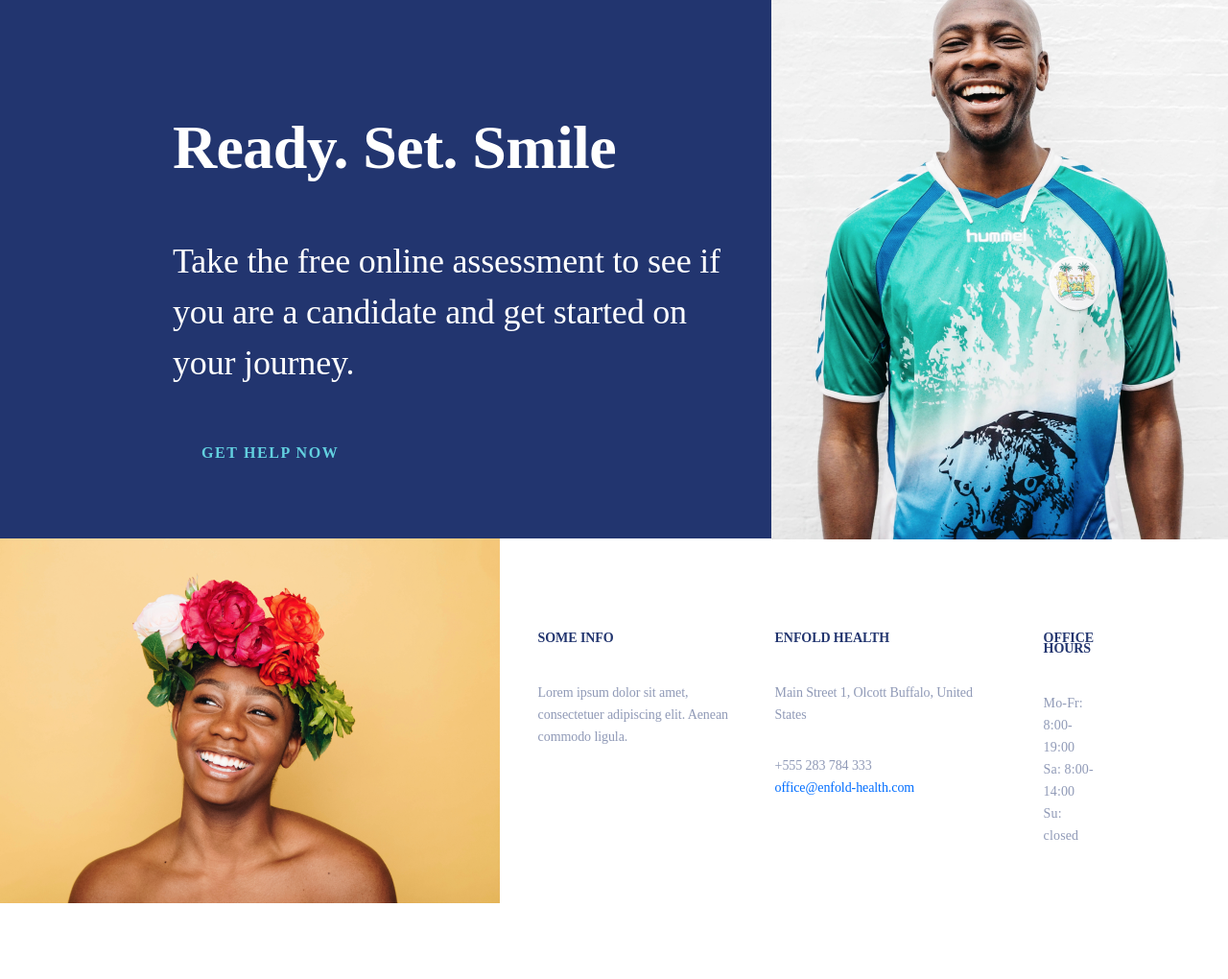
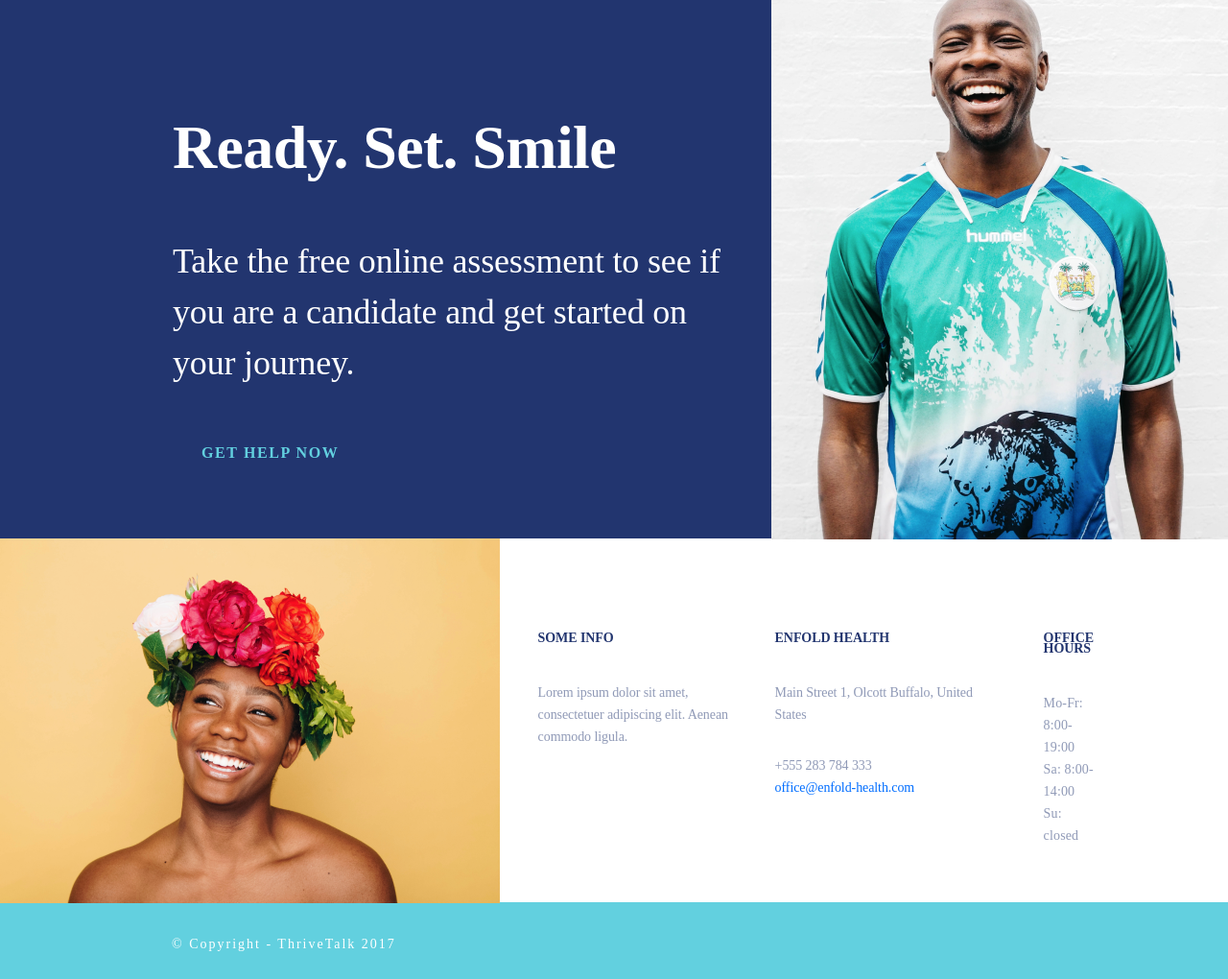
Before and after one commit to lexuss221/ThriveTalk, a plain HTML site: page index.html in a window 1280 px wide. Shown: the part 6078-7098 px from the top of the page at 96% size. Before the commit the page ends 7023 px from the top, so only its background shows below. Drawn offline with Linux system fonts and the light colour scheme; a web font is replaced by a local one.

Commit message:
сделала футер

```diff
--- a/index.html
+++ b/index.html
@@ -151,6 +151,9 @@
                 <img src="img/autumn-goodman-242825.png" alt="" class="end-image">
             </div>
         </section>
+        <footer class="footer">
+            <h2 class="footer-title">© Copyright - ThriveTalk  2017</h2>
+        </footer>
     </main>
 
 
--- a/style.css
+++ b/style.css
@@ -535,7 +535,6 @@ line-height: 11px;
 letter-spacing: -0.006em;
 margin-bottom: 40px;
 color: #22356F;
-
 }
 
 .info-text{
@@ -579,3 +578,25 @@ letter-spacing: 0.01em;
 color: rgba(34, 53, 111, 0.5);
 
 }
+
+.end-image{
+    margin-bottom: -5px;
+}
+
+.footer{
+    background: #62D0DF;
+    height: 80px;
+    margin-bottom: -10px;
+}
+
+.footer-title{
+    font-size: 14px;
+line-height: 11px;
+letter-spacing: -0.006em;
+font-weight: 300;
+color: #FFFFFF;
+margin-left: 179px;
+padding-top: 38px;
+letter-spacing: 2px;
+height: 22px;
+}
```
